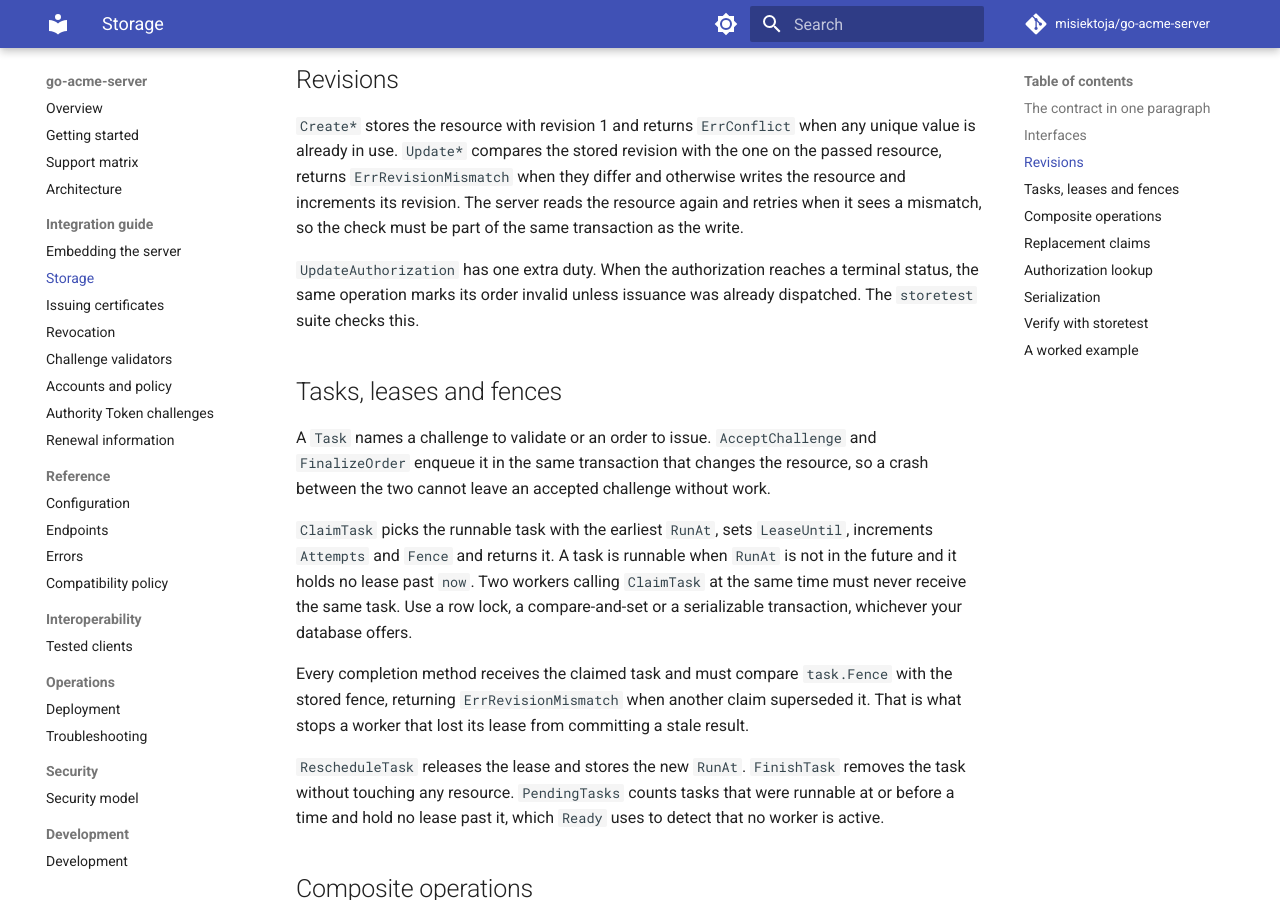
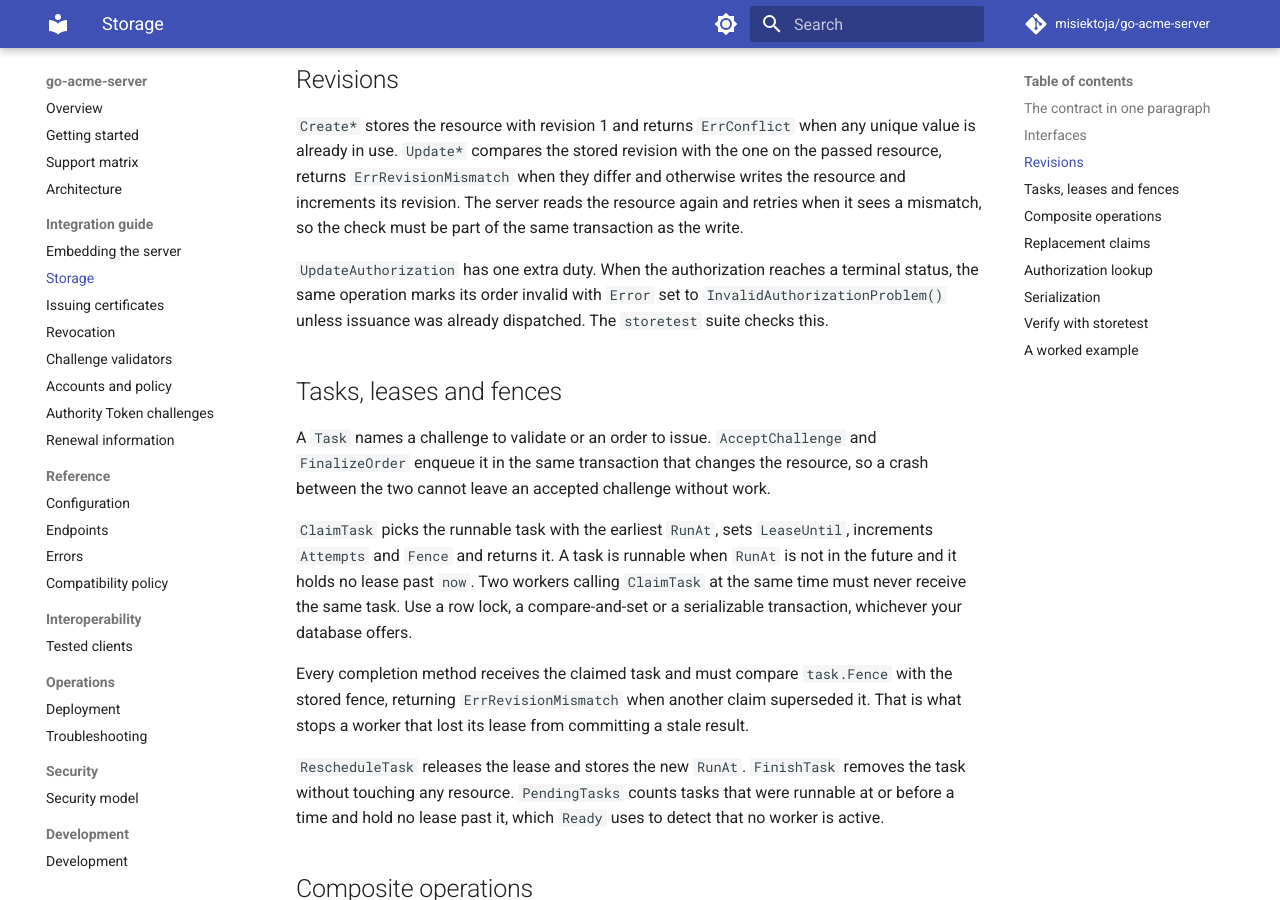
Before and after one commit to misiektoja/go-acme-server, an MkDocs documentation site: the page built from docs/guide/storage.md, in a window 1280 px wide and 900 px high, scrolled down 1251 px. Built offline with MkDocs 1.6.1 and Material for MkDocs 9.7.7, drawn with Linux system fonts in a browser that asks for light colours; comment, search, counter and statistics services are not loaded.

Commit message:
docs: describe the order error recorded for an invalidated authorization

```diff
--- a/docs/guide/storage.md
+++ b/docs/guide/storage.md
@@ -42,8 +42,8 @@ revision. The server reads the resource again and retries when it sees a mismatc
 must be part of the same transaction as the write.
 
 `UpdateAuthorization` has one extra duty. When the authorization reaches a terminal status, the
-same operation marks its order invalid unless issuance was already dispatched. The `storetest`
-suite checks this.
+same operation marks its order invalid with `Error` set to `InvalidAuthorizationProblem()` unless
+issuance was already dispatched. The `storetest` suite checks this.
 
 ## Tasks, leases and fences
 
```
Also changed, not shown: docs/operations/troubleshooting.md (+1 -1 lines).
